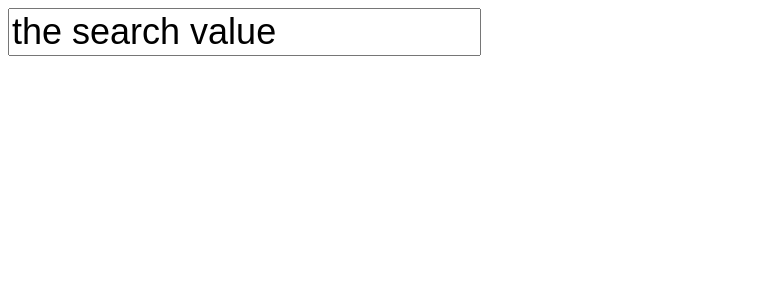
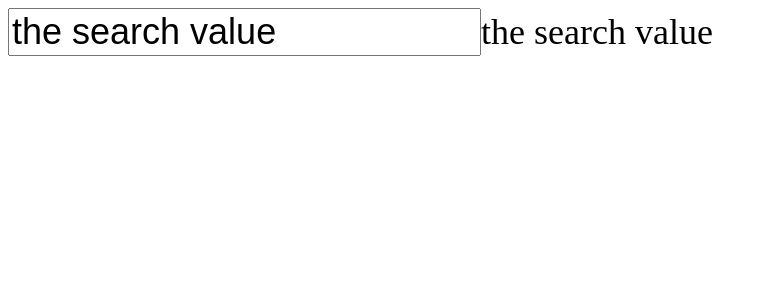
Before and after one commit to mihiranchathuranga/learn_react3, a React (Create React App) app: page / in a window 1280 px wide. Shown: the top 300 px of the page, without its empty margins (0-767 px from the left). Built offline with nearby package versions, Linux system fonts and the light colour scheme.

Commit message:
write new function setSearchValue and useState

```diff
--- a/src/components/SearchBar/SearchBar.js
+++ b/src/components/SearchBar/SearchBar.js
@@ -1,17 +1,17 @@
-import React from 'react'
+import React, {useState} from 'react'
 import './SearchBar.css'
 
 const SearchBar = () =>{
-const searchValue = "the search value"
+const [searchValue,setSearchValue] = useState('the search value')
 
 const handleInputChange = (event) => {
    // alert("Changed")
-   console.log(event.target.value)
+   setSearchValue(event.target.value) //try to set the value for searchValue
 }
 
    return(
        <div>
-           <input type="text" value={searchValue} onChange={handleInputChange}/>
+           <input type="text" value={searchValue} onChange={handleInputChange}/>{searchValue}
        </div>
    )
 }
```
